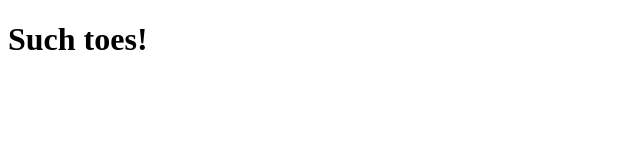
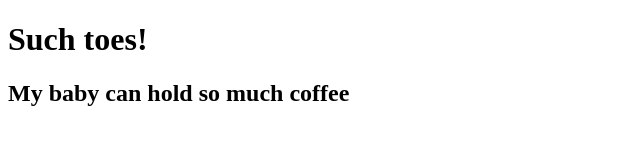
Before and after one commit to BreeAlexandra/myFirstGitBB, a plain HTML site: page index.html in a window 1280 px wide. Shown: the whole page, without its empty margins (0-640 px from the left). Drawn offline with Linux system fonts and the light colour scheme.

Commit message:
Added tagline :sparkles::tophat::tada:

```diff
--- a/index.html
+++ b/index.html
@@ -9,5 +9,7 @@
 
     <h1>Such toes!</h1>
 
+    <h2>My baby can hold so much coffee</h2>
+
 </body>
 </html>
```
